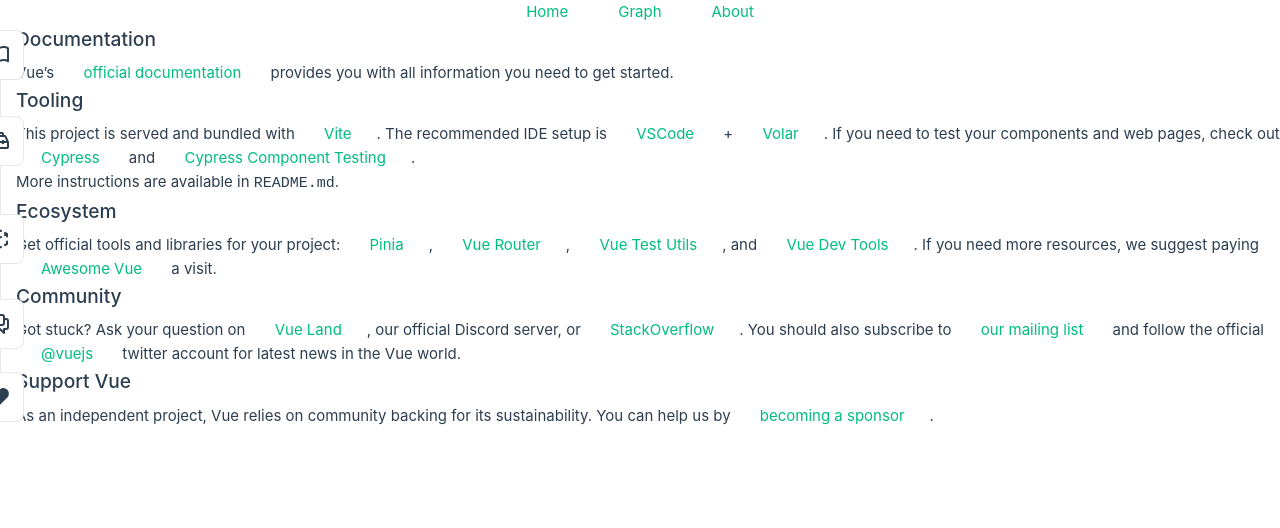
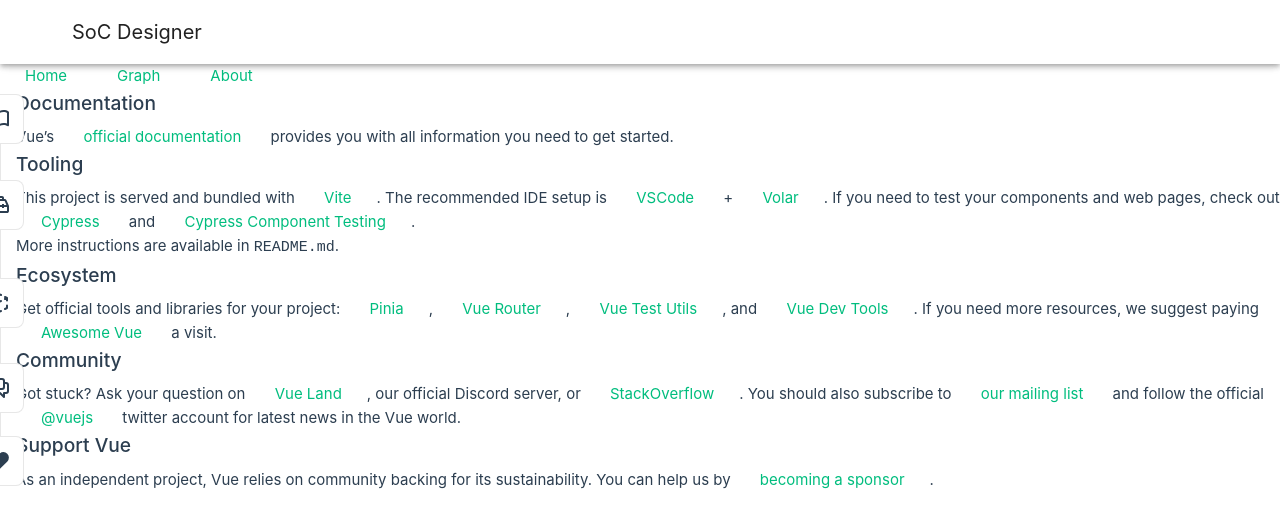
Before and after one commit to warrenstapleton/forbryan, a Vue app: page / in a window 1280 px wide. Shown: the top 528 px of the page. Built offline with nearby package versions, Linux system fonts and the light colour scheme.

Commit message:
added v-app-bar, mdi icons not working.

```diff
--- a/package.json
+++ b/package.json
@@ -16,7 +16,8 @@
     "pinia": "^2.1.6",
     "vue": "^3.3.4",
     "vue-router": "^4.2.4",
-    "vuetify": "^3.3.21"
+    "vuetify": "^3.3.21",
+    "@mdi/font": "^7.3.67"
   },
   "devDependencies": {
     "@rushstack/eslint-patch": "^1.3.3",
--- a/src/App.vue
+++ b/src/App.vue
@@ -1,16 +1,31 @@
 <script setup lang="ts">
-import { RouterLink, RouterView } from 'vue-router'
+import {RouterLink, RouterView} from 'vue-router'
 </script>
 
 <template>
   <div class="app">
-    <nav>
-      <RouterLink to="/">Home</RouterLink>
-      <RouterLink to="/graph">Graph</RouterLink>
-      <RouterLink to="/about">About</RouterLink>
-    </nav>
+    <v-layout>
 
-    <RouterView />
+      <v-app-bar>
+        <template v-slot:prepend>
+          <v-app-bar-nav-icon></v-app-bar-nav-icon>
+        </template>
+        <v-app-bar-title>SoC Designer</v-app-bar-title>
+        <template v-slot:append>
+          <v-btn bg-color=blue icon="mdi mdi-dots-vertical"></v-btn>
+        </template>
+      </v-app-bar>
+
+      <v-main>
+        <nav>
+          <RouterLink to="/">Home</RouterLink>
+          <RouterLink to="/graph">Graph</RouterLink>
+          <RouterLink to="/about">About</RouterLink>
+        </nav>
+
+        <RouterView/>
+      </v-main>
+    </v-layout>
   </div>
 </template>
 
--- a/src/components/Libraries.vue
+++ b/src/components/Libraries.vue
@@ -9,6 +9,7 @@
       <span class="material-symbols-outlined">
         search
       </span>
+      <v-icon icon="mdi-search"/>
     </div>
   </div>
 </template>
--- a/src/main.ts
+++ b/src/main.ts
@@ -6,7 +6,7 @@
 
 import App from './App.vue'
 import router from './router'
-
+// import '@mdi/font/css/materialdesignicons.css'
 import 'vuetify/styles'
 import { createVuetify } from 'vuetify'
 import { aliases, mdi } from 'vuetify/iconsets/mdi'
```
Also changed, not shown: 1 other file (tests, documents, lock files or other folders).
